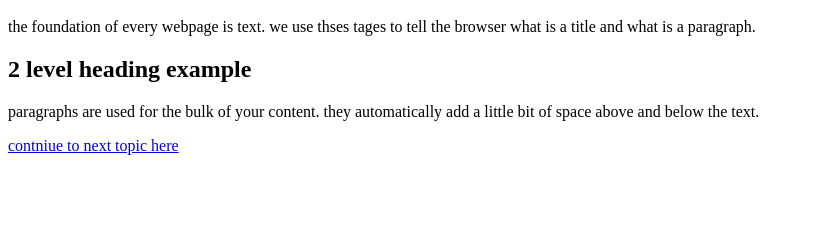
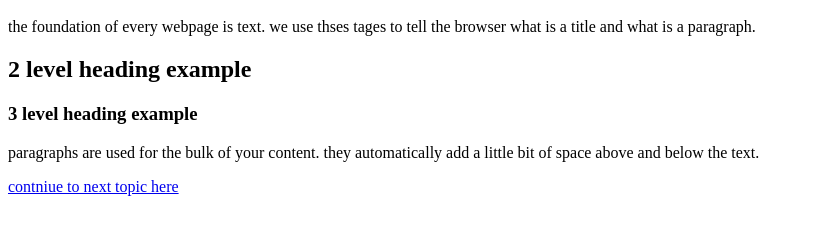
Before and after one commit to catherinewang2029-gif/html-a-tag-practice, a plain HTML site: page index.html in a window 1280 px wide. Shown: the part 48-282 px from the top of the page, without its empty margins (0-814 px from the left). Drawn offline with Linux system fonts and the light colour scheme.

Commit message:
save work

```diff
--- a/index.html
+++ b/index.html
@@ -4,6 +4,7 @@
         <h1> section 1: text&headings</h1>
         <p> the foundation of every webpage is text. we use thses tages to tell the browser what is a title and what is a paragraph.</p>
         <h2> 2 level heading example</h2>
+        <h3> 3 level heading example</h3>
         <p> paragraphs are used for the bulk of your content. they automatically add a little bit of space above and below the text.</p>
         <a href="ctnt.com">contniue to next topic here</a>
     </body>
```
